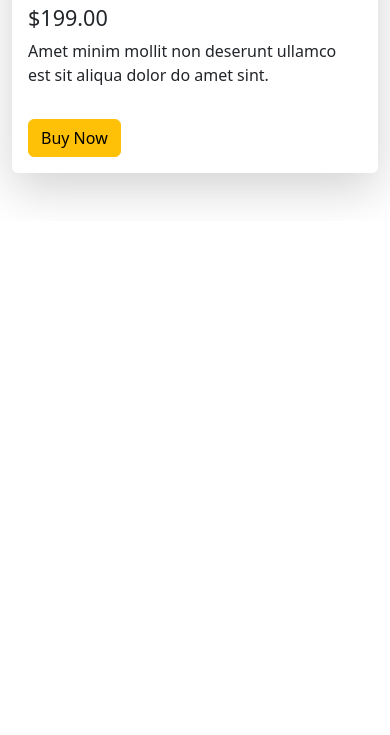
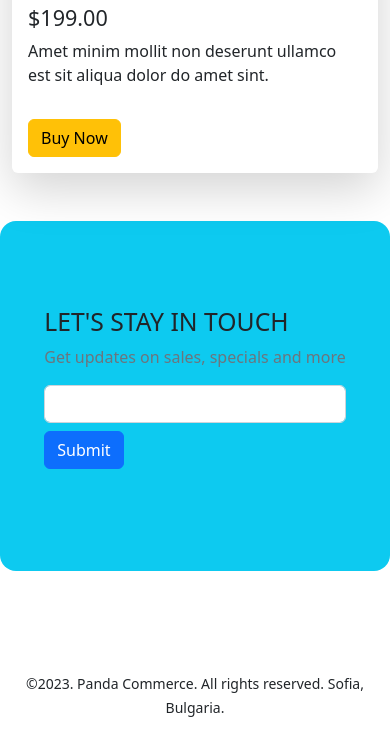
Before and after one commit to Badsha0001/Bootstrap-Panda, a plain HTML site: page index.html in a window 390 px wide. Shown: the part 4366-5101 px from the top of the page. Before the commit the page ends 4587 px from the top, so only its background shows below. Drawn offline with nearby package versions, Linux system fonts and the light colour scheme.

Commit message:
complite responsive but not proper

```diff
--- a/index.html
+++ b/index.html
@@ -257,9 +257,28 @@
 
       </div>
     </section>
+    <!-- Bag Section END-->
 
-    <!-- Bag Section END-->
+    <!-- Subscribe section start -->
+    <section style="height: 350px;"
+      class="container rounded-4 d-flex justify-content-center align-items-center bg-info">
+      <div>
+        <h2>LET'S STAY IN TOUCH</h2>
+        <p class="text-secondary">Get updates on sales, specials and more</p>
+        <form>
+          <div class="mb-3">
+            <input type="email" class="form-control" id="exampleInputEmail1" aria-describedby="emailHelp">
+            <button type="submit" class="btn btn-primary mt-2">Submit</button>
+          </div>
+        </form>
+      </div>
+    </section>
+    <!-- Subscribe section END -->
   </main>
+
+  <footer style="margin-top:100px ;" class="text-center">
+    <p><small>©2023. Panda Commerce. All rights reserved. Sofia, Bulgaria.</small></p>
+  </footer>
 
   <!-- bootstrap js Link -->
   <script src="https://cdn.jsdelivr.net/npm/bootstrap@5.2.0/dist/js/bootstrap.bundle.min.js"
```
